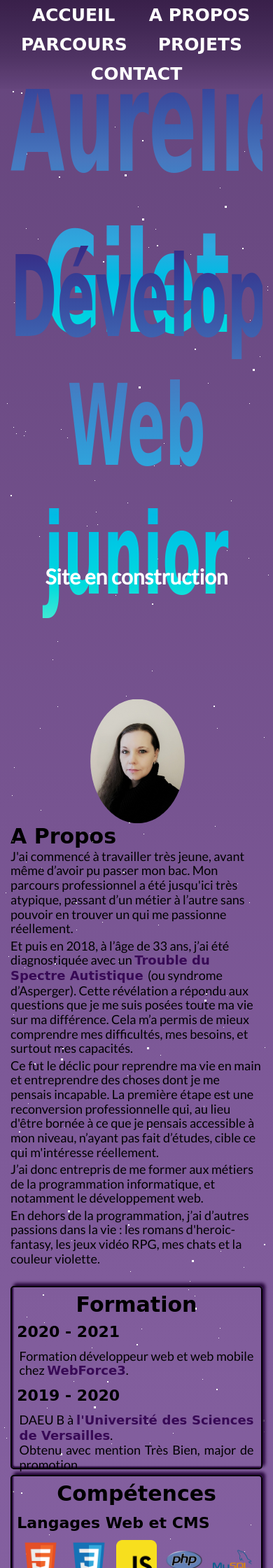
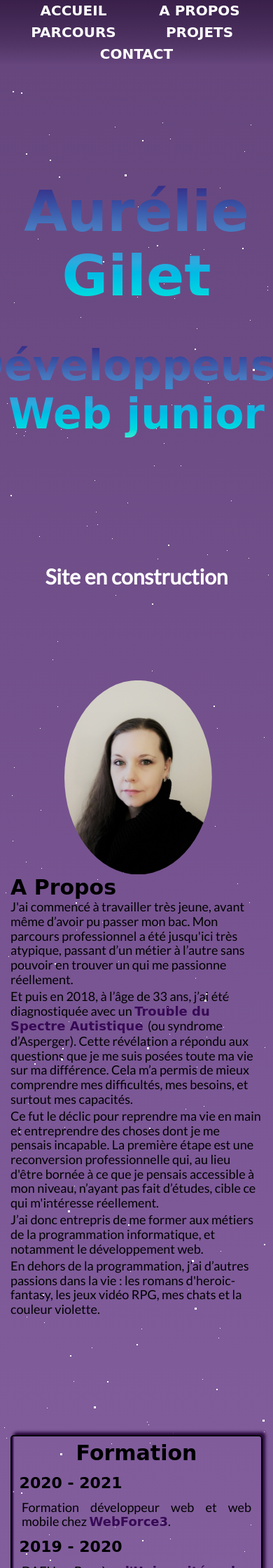
Before and after one commit to AurelieGilet/AurelieGilet.github.io, a PHP site: page / in a window 390 px wide; the page is wider, and only the part inside the window is pictured. Shown: the top 2240 px of that part at 70% size. Run offline with PHP 8.4, Linux system fonts and the light colour scheme; some libraries are stand-ins or nearby versions; some web fonts are replaced.

Commit message:
implementing RWD

```diff
--- a/index.html
+++ b/index.html
@@ -42,15 +42,20 @@
             </header>
 <!-- ********************************** MAIN ******************************************* -->
             <main class="container-fluid">
-                <div id="accueil" class="page row justify-content-center align-items-center">
-                    <div class="col-md-12 titre_accueil">
-                        <h1 class="gradient_text stretched">Aurélie Gilet</h1>
-                        <h2 class="gradient_text stretched">Développeuse Web junior</h2>
+            <!-- ********************* ACCUEIL ********************* -->
+                <div id="accueil" class="page container-fluid">
+                    <div class="accueil_container page container d-flex flex-column justify-content-center align-items-center">
+                        <div class="titre_principal row justify-content-center align-items-center">
+                            <section class="titre_accueil col-md-12 d-flex flex-column justify-content-center align-items-center ">
+                                <div class="titre1 d-flex justify-content-center align-items-center"><h1 class="gradient_text stretched">Aurélie Gilet</h1></div>
+                                <div class="titre2 d-flex justify-content-center align-items-center"><h2 class="gradient_text stretched">Développeuse Web junior</h2></div>
+                            </section>
+                        </div>
                     </div>
                 </div>
             <!-- ********************* A PROPOS ********************* -->
                 <div id="apropos" class="page container-fluid">
-                    <div class="page container">
+                    <div class="page container d-flex flex-column justify-content-center align-items-center">
                         <article class="article_apropos d-flex justify-content-center align-items-center ">
                             <div class="photo">
                                 <img src="img/photo_portfolio.jpg" alt="Photo d'Aurélie Gilet">
@@ -68,17 +73,18 @@
                 </div >
             <!-- *********************** PARCOURS *********************** -->
                 <div id="parcours" class="page container-fluid">
-                    <div class="page container">
-                        <div class="parcours f-flex flex-column justify-content-around">
+                    <div class="page container d-flex flex-column justify-content-center align-items-center">
+                        <div class="parcours f-flex flex-column justify-content-center align-items-center">
                             <div class="parcours_top row justify-content-between align-items-center">
-                                <section class="formation col-md-5 d-flex flex-column justify-content-around ">
+                                <section class="formation col-md-5 d-flex flex-column">
                                     <h2>Formation</h2>
                                     <ul class="etudes">
                                         <li> <h3>2020 - 2021</h3> <p> Formation développeur web et web mobile chez <a href="https://www.wf3.fr/formation/formation-developpeur-web-et-web-mobile/"> WebForce3</a>. </p></li>
                                         <li> <h3>2019 - 2020</h3> <p> DAEU B à <a href="https://www.uvsq.fr/daeu-b-diplome-dacces-aux-etudes-universitaires-option-sciences"> l'Université des Sciences de Versailles</a>. <br/> Obtenu avec mention Très Bien, major de promotion.</p></li>
+                                        <li> <h3>2003 - 2004</h3> <p> Terminale Economique et Social.</p></li>
                                     </ul>
                                 </section>
-                                <section class="competences col-md-6 d-flex flex-column justify-content-around">
+                                <section class="competences col-md-6 d-flex flex-column">
                                     <h2>Compétences</h2>
                                     <article class="languages">
                                         <h3>Langages Web et CMS</h3>
@@ -112,8 +118,8 @@
                     </div>
                 </div>
             <!-- ********************* PROJET ************************** -->
-                <div id="projets" class=" page container-fluid">
-                    <div class="page container d-flex justify-content-center align-items-center">
+                <div id="projets" class=" page container-fluid d-flex align-items-center justify-content-center">
+                    <div class="projets_container page container d-flex justify-content-center align-items-center">
                         <div id="carousel" class="carousel slide carousel-fade " data-ride="carousel">
                             <!-- Slides -->
                             <div class="carousel-inner">
@@ -171,16 +177,16 @@
                 </div>
             <!-- **************************** CONTACT ********************* -->
                 <div id="contact" class="page container-fluid">
-                    <div class="page container d-flex justify-content-around align-items-center">
+                    <div class="contact_container page container d-flex justify-content-around align-items-center">
                         <article class="article_contact row justify-content-center align-itemms-center">
                             <div class="info col-lg-5 col-md-7 col-sm-9 col-9 d-flex flex-column justify-content-around align-items-center">
-                                <div class="email d-flex justify-content-center align-items-around">
+                                <div class="email d-flex justify-content-center align-items-center">
                                     <a class="d-flex flex-column justify-content-between align-items-center" href="mailto:aur.gilet@gmail.com"><img src="img/mail.png" alt="icone email représentant une enveloppe dans un cercle" width="240" height="240"> <h3>aur.gilet@gmail.com</h3> </a>
                                 </div>
-                                <div class="linkedin d-flex justify-content-center align-items-around">
+                                <div class="linkedin d-flex justify-content-center align-items-center">
                                     <a class="d-flex flex-column justify-content-between align-items-center" href="http://www.linkedin.com/in/aurelie-gilet"> <img src="img/linkedin.png" alt="icone linkedin représentant les lettres In dans un cercle" width="240" height="240"> <h3>LinkedIn</h3> </a>
                                 </div>
-                                <div class="github d-flex justify-content-center align-items-around">
+                                <div class="github d-flex justify-content-center align-items-center">
                                     <a class="d-flex flex-column justify-content-between align-items-center" href="https://github.com/AurelieGilet"><img src="img/github.png" alt="icone GitHub représentant un chat dans un cercle" width="240" height="240"> <h3>GitHub</h3> </a>
                                 </div>
                             </div>
--- a/style.css
+++ b/style.css
@@ -94,7 +94,8 @@ header
     top: 0;
     left: 0;
     z-index: 10;
-    height: 15vh;
+    height: 10vh;
+    min-height: 92px;
     background-image: linear-gradient(to bottom, #39204a, #3c224d, #3e2550, #412754, #442a57, #482d5b, #4b305f, #4f3363, #543769, #5a3c6f, #5f4076, #65457c);
 }
 nav
@@ -134,8 +135,9 @@ main
 .page
 {
     height: 100vh;
-    padding-top: 17vh;
-    padding-bottom: 10vh;
+    min-height: 945px;
+    padding-top: 100px;
+    padding-bottom: 50px;
 }
         /****************** ACCUEIL *****************/
 .gradient_text
@@ -158,17 +160,28 @@ main
          -o-transform: scale(1, 2);
             transform: scale(1, 2);
 }
+.titre_principal, .titre_accueil
+{
+    height: 100%;
+}
+.titre1, .titre2
+{
+    width: 100%;
+    height: 30%;
+}
 .titre_accueil h1
 {
     font-size: 100px;
     font-weight: bolder;
     text-align: center;
+    margin: 1%;
 }
 .titre_accueil h2
 {
     font-size: 80px;
     font-weight: bolder;
     text-align: center;
+    margin: 1%;
 }
         /************* A PROPOS ***************/
 .article_apropos
@@ -214,11 +227,13 @@ main
 .parcours
 {
     height: 100%;
+    max-height: 705px;
 }
 .parcours_top
 {
     width: 100%;
     height: 80%;
+
 }
 .parcours_bottom
 {
@@ -234,15 +249,21 @@ main
     border-radius: 5px;
     box-shadow: 4px -4px 4px #27083b, inset 2px -2px 2px #27083b;
 }
+.formation li
+{
+    margin: 1%;
+}
 .languages
 {
     width: 100%;
     height: 42%;
+    margin-bottom: 10px;
 }
 .frameworks
 {
     width: 100%;
     height: 37%;
+    margin-bottom: 10px;
 }
 .competences ul
 {
@@ -266,6 +287,7 @@ main
     margin-bottom: 1vh;
     font-weight: bold;
     text-align: center;
+    justify-self: flex-start;
 }
 .parcours h3
 {
@@ -409,7 +431,10 @@ main
 .article_contact
 {
     height: 90%;
+    max-height: 630px;
+    min-height: 626px;
     width: 100%;
+    padding: 2%;
 }
 .info
 {
@@ -425,7 +450,7 @@ main
 .email, .linkedin, .github
 {
     width: 80%;
-    height: 15vh;
+    height: 30%;
 }
 .info a
 {
@@ -530,6 +555,7 @@ footer
     left: 0;
     z-index: 10;
     height: 10vh;
+    min-height: 40px;
 
 }
 footer p
@@ -557,6 +583,15 @@ footer p
     {
         font-size: 25px;
     }
+    /* ACCUEIL */
+    .titre_accueil h1
+    {
+        font-size: 80px;
+    }
+    .titre_accueil h2
+    {
+        font-size: 60px;
+    }
     /* A PROPOS */
     .article_apropos
     {
@@ -575,7 +610,6 @@ footer p
     .texte
     {
         width: 100%;
-        height: 70%;
     }
     .article_apropos h2
     {
@@ -589,6 +623,7 @@ footer p
     .parcours_top
     {
         height: 85%;
+        min-height: 600px;
     }
     .parcours_bottom
     {
@@ -619,6 +654,11 @@ footer p
 /*********************************** <= 768px **********************************/
 @media screen and (max-width:767px)
 {
+    #accueil, .accueil_container, #projets, .projets_container, #contact, .contact_container
+    {
+        min-height: 100vh;
+        min-height: 800px;
+    }
     /* A PROPOS */
     .article_apropos
     {
@@ -632,7 +672,6 @@ footer p
     .texte
     {
         width: 100%;
-        height: 70%;
     }
     .article_apropos h2
     {
@@ -646,6 +685,7 @@ footer p
     .parcours_top
     {
         height: 85%;
+        min-height: 650px;
     }
     .parcours_bottom
     {
@@ -698,3 +738,54 @@ footer p
         font-size: 25px;
     }
 }
+/*********************************** <= 423px **********************************/
+@media screen and (max-width:423px)
+{
+    .page
+    {
+        min-height: 1100px;
+    }
+    #accueil, .accueil_container, #projets, .projets_container, #contact, .contact_container
+    {
+        min-height: 100vh;
+    }
+    /* NAV */
+    nav li
+    {
+        font-size: 20px;
+    }
+    /* ACCUEIL */
+    .stretched
+    {
+        -webkit-transform: scale(1, 1);
+        -moz-transform: scale(1, 1);
+            -ms-transform: scale(1, 1);
+            -o-transform: scale(1, 1);
+                transform: scale(1, 1);
+    }
+    /* PARCOURS */
+    .parcours
+    {
+        justify-content: space-between !important;
+        min-height: 950px;
+        max-height: 1100px;
+    }
+
+    .parcours_top
+    {
+        height: 85%;
+        min-height: 700px;
+    }
+    .languages li, .frameworks li
+    {
+        width: 48px;
+        height: 48px;
+        margin: 1%;
+    }
+    /* CONTACT */
+    .article_contact
+    {
+        max-height: 450px;
+        min-height: 450px;
+    }
+}
```
Also changed, not shown: projet_calculatrice/style.css (+7 -1 lines).
